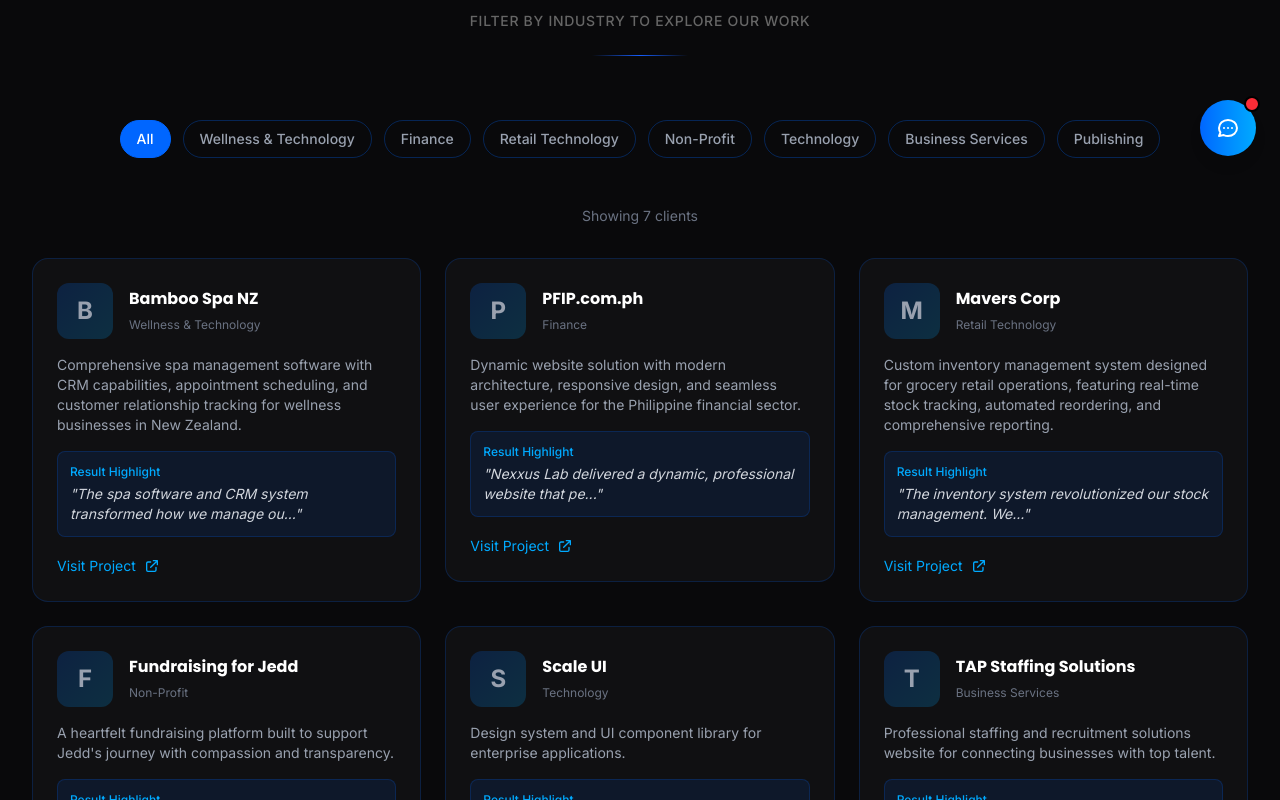
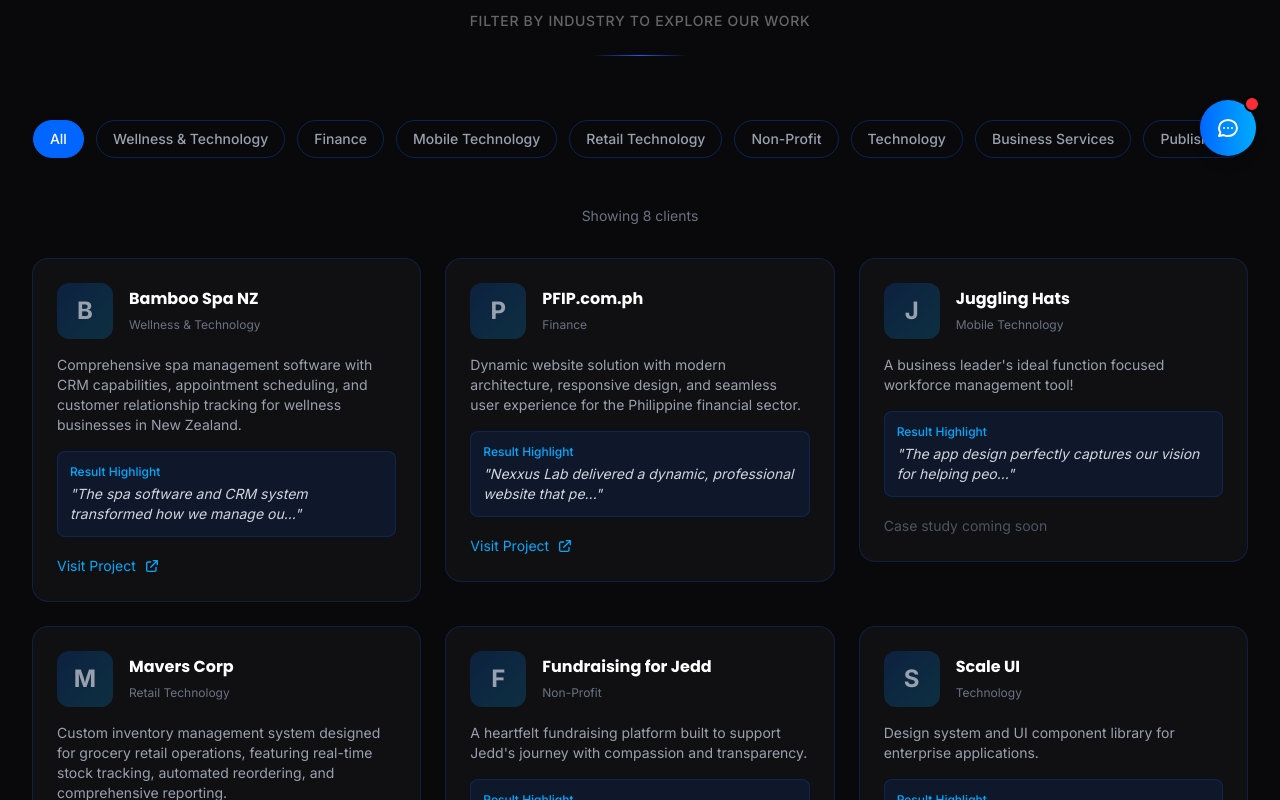
Before and after one commit to Kramxie/Team1-NexusLab, a Next.js app: page /clients in a window 1280 px wide. Shown: the part 620-1420 px from the top of the page. Built offline with nearby package versions, Linux system fonts and the light colour scheme.

Commit message:
Added the juggling hat and polish the chatbot

```diff
--- a/src/components/PortfolioCarousel.tsx
+++ b/src/components/PortfolioCarousel.tsx
@@ -78,6 +78,7 @@
         <div className="absolute inset-0 bg-linear-to-t from-black via-transparent to-transparent z-10 pointer-events-none" />
 
         <AnimatePresence initial={false} custom={direction} mode="wait">
+          {currentProject.url ? (
             <motion.a
               key={currentIndex}
               href={currentProject.url}
@@ -121,6 +122,30 @@
                 </motion.div>
               </div>
             </motion.a>
+          ) : (
+            <motion.div
+              key={currentIndex}
+              className="absolute inset-0 group"
+              custom={direction}
+              variants={slideVariants}
+              initial="enter"
+              animate="center"
+              exit="exit"
+              transition={{
+                x: { type: "spring", stiffness: 300, damping: 30 },
+                opacity: { duration: 0.3 },
+                scale: { duration: 0.3 },
+              }}
+            >
+              <Image
+                src={currentProject.image}
+                alt={currentProject.name}
+                fill
+                className="object-cover"
+                priority
+              />
+            </motion.div>
+          )}
         </AnimatePresence>
 
         {/* Project info overlay */}
--- a/src/content/clients.ts
+++ b/src/content/clients.ts
@@ -48,7 +48,20 @@
     isActive: true,
     tier: "main",
   },
-  // Juggling Hats (Mobile App) - To be added with reference
+  {
+    id: "juggling-hats",
+    name: "Juggling Hats",
+    logo: "/logos/jugglinghats.svg",
+    industry: "Mobile Technology",
+    description: "A business leader's ideal function focused workforce management tool!",
+    testimonial: {
+      quote: "The app design perfectly captures our vision for helping people balance their busy lives with ease.",
+      author: "Product Owner",
+      role: "Juggling Hats",
+    },
+    isActive: true,
+    tier: "main",
+  },
   {
     id: "mavers-corp",
     name: "Mavers Corp",
--- a/src/content/portfolio.ts
+++ b/src/content/portfolio.ts
@@ -28,7 +28,15 @@
     category: "Dynamic Website",
     tier: "client",
   },
-  // Juggling Hats (Mobile App) - To be added with reference
+  {
+    id: "juggling-hats",
+    name: "Juggling Hats",
+    description: "A business leader's ideal function focused workforce management tool!",
+    image: "/images/portfolio/jugglinghat.png",
+    url: "",
+    category: "Mobile App",
+    tier: "client",
+  },
   {
     id: "mavers-corp",
     name: "Mavers Corp",
--- a/src/lib/chatbot.ts
+++ b/src/lib/chatbot.ts
@@ -191,7 +191,7 @@
 
   // Portfolio / Projects
   if (message.match(/(portfolio|project|work|sample|example|client|gawa|nagawa|projects)/i)) {
-    return `🎯 Our Portfolio\n\nFeatured Clients:\n• Bamboo Spa NZ - Spa Software / CRM\n• PFIP.com.ph - Dynamic Website\n• Mavers Corp - Inventory System for Grocery\n\nPortfolio Projects:\n• TAP Staffing Solutions\n• Scale UI\n• MyChapters\n• Fundraising for Jedd\n\nCheck out our Portfolio section on the homepage!`;
+    return `🎯 Our Portfolio\n\nFeatured Clients:\n• Bamboo Spa NZ - Spa Software / CRM\n• PFIP.com.ph - Dynamic Website\n• Juggling Hats - Mobile App\n• Mavers Corp - Inventory System for Grocery\n\nPortfolio Projects:\n• TAP Staffing Solutions\n• Scale UI\n• MyChapters\n• Fundraising for Jedd\n\nCheck out our Portfolio section on the homepage!`;
   }
 
   // Why choose / Benefits
```
Also changed, not shown: public/images/portfolio/jugglinghat.png (added). Lines whose indentation alone changed are shown as unchanged.
